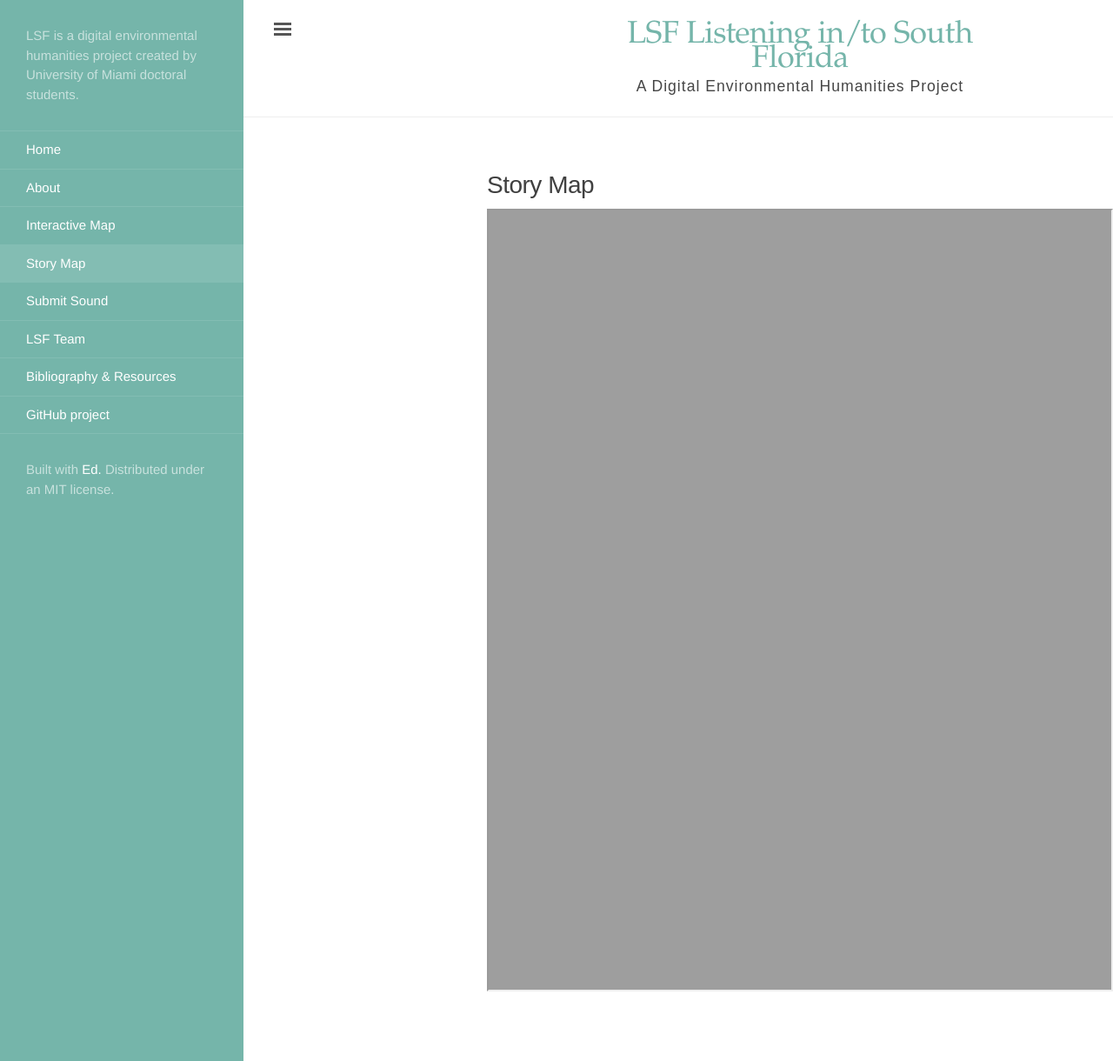
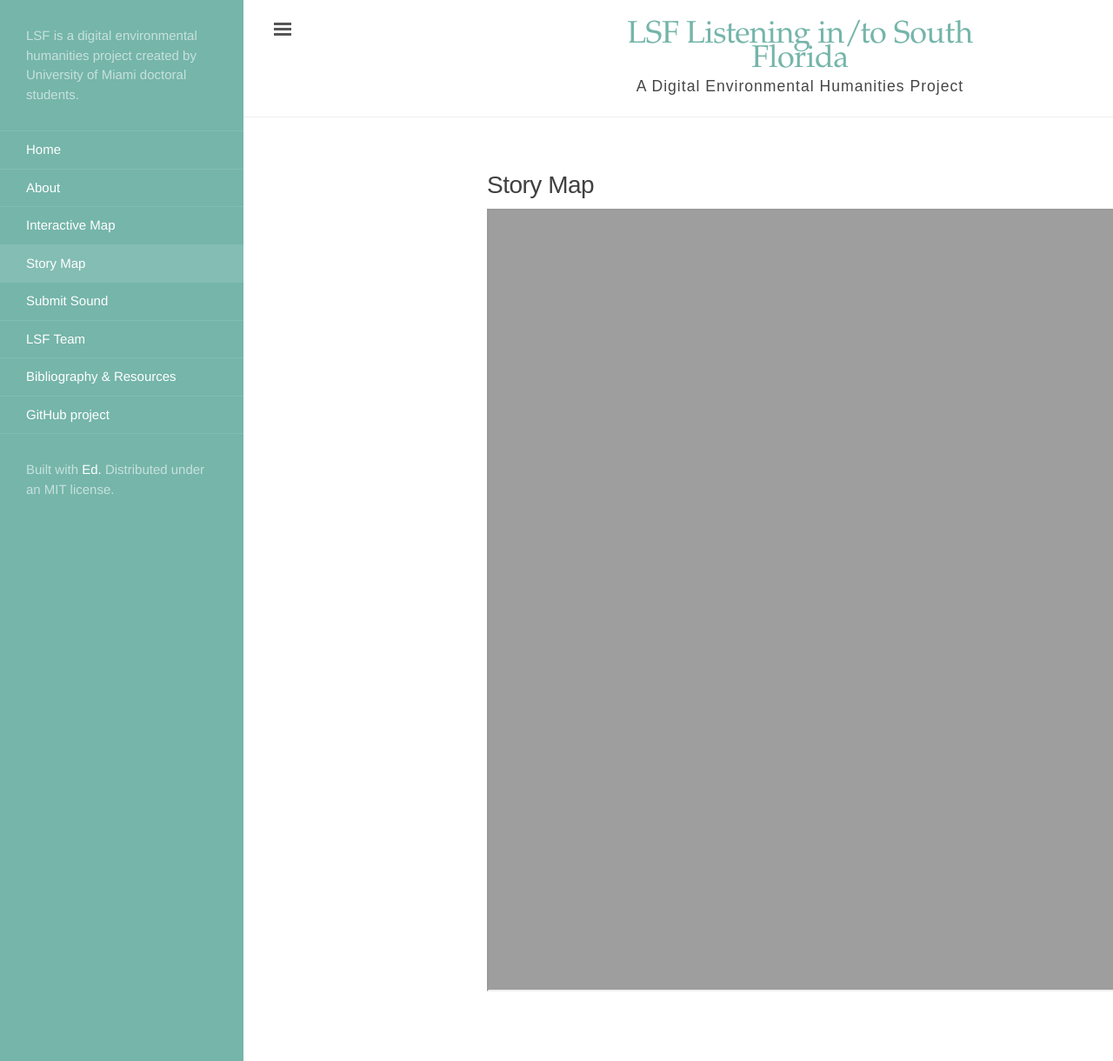
Before and after one commit to rm4-25/lsf_3, a Jekyll site: the page built from Story Map.html, in a window 1280 px wide and 1220 px high. Shown: the whole window at 87% size. Built offline with Jekyll 4.4.1, drawn with Linux system fonts in a browser that asks for light colours.

Commit message:
Update _ed.scss
Changed width to 125% (over capacity) in line 66 and line 74.

```diff
--- a/_sass/_ed.scss
+++ b/_sass/_ed.scss
@@ -63,7 +63,7 @@ body {
 .responsive-iframe-container {
   position: relative;
   overflow: hidden;
-  width: 100%;
+  width: 125%;
   padding-top: 125%; /* 4:5 Aspect Ratio (125%) 1:1 Aspect Ratio (100%) 4:3 Aspect Ratio (75%) 16:9 Aspect Ratio (divide 9 by 16 = 0.5625) (56.25%) */
 }
 
@@ -71,7 +71,7 @@ body {
   position: absolute;
   top: 0;
   left: 0;
-  width: 100%;
+  width: 125%;
   height: 100%;
 }
 /*
```
